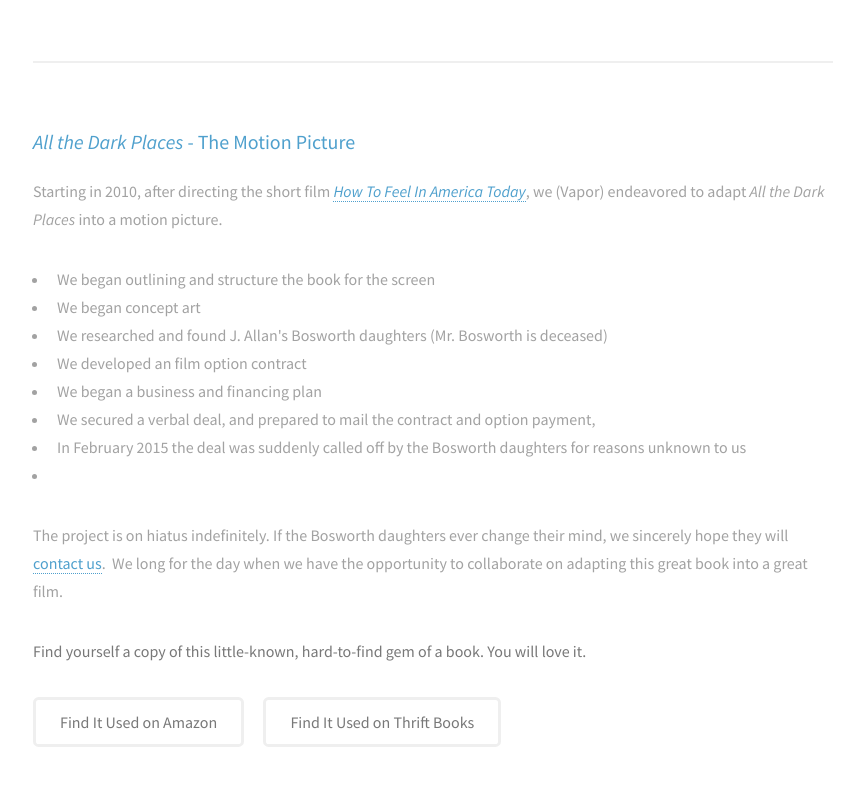
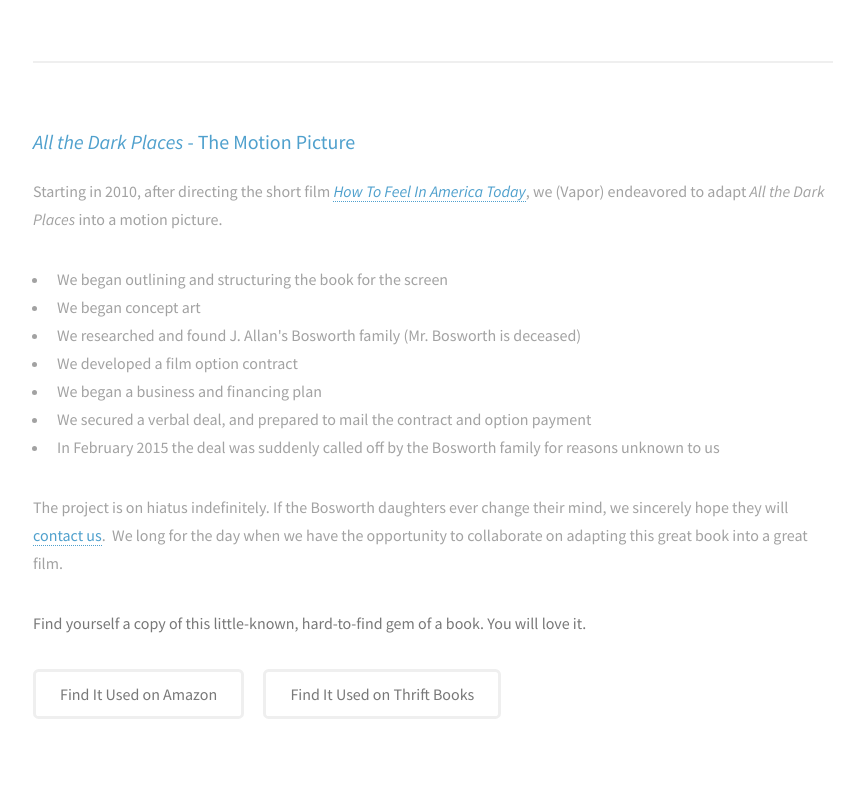
Before and after one commit to thisisjoewells/ADP-static-html-website, a plain HTML site: page index.html in a window 1280 px wide. Shown: the part 889-1674 px from the top of the page, without its empty margins (399-1255 px from the left). Drawn offline with Linux system fonts and the light colour scheme.

Commit message:
Typos and text tweaks
Most noticed by NW

```diff
--- a/index.html
+++ b/index.html
@@ -64,18 +64,17 @@
 						</header>
 						<p>Starting in 2010, after directing the short film <em><a href="http://thisisjoewells.com/howtofeelmovie.com/" target="_blank">How To Feel In America Today</a></em>, we (Vapor) endeavored to adapt <em>All the Dark Places</em> into a motion picture.</p>
 						<ul>
-                        <li>We began outlining and structure the book for the screen</li>
+                        <li>We began outlining and structuring the book for the screen</li>
                         <li>We began concept art</li>
-                        <li>We researched and found J. Allan's Bosworth daughters (Mr. Bosworth is deceased)</li>
-                        <li>We developed an film option contract</li>
-    <li>We began a business and financing plan</li>
-                        <li>We secured a verbal deal, and prepared to mail the contract and option payment,
-                        <li>In February 2015 the deal was suddenly called off by the Bosworth daughters for reasons unknown to us</li>
-                        <li>
+                        <li>We researched and found J. Allan's Bosworth family (Mr. Bosworth is deceased)</li>
+                        <li>We developed a film option contract</li>
+    					<li>We began a business and financing plan</li>
+                        <li>We secured a verbal deal, and prepared to mail the contract and option payment</li>
+                        <li>In February 2015 the deal was suddenly called off by the Bosworth family for reasons unknown to us</li>
 						</ul>
 						<p>The project is on hiatus indefinitely. If the Bosworth daughters ever change their mind, we sincerely hope they will <a href="http://www.vapor.pics" target="_blank">contact us</a>. &nbsp;We long for the day when we have the opportunity to collaborate on adapting this great book into a great film.</p>
 						<p><strong>Find yourself a copy of this little-known, hard-to-find gem of a book.  You will love it.</strong></p>
-                        </ul>
+
                       <ul class="actions">
 								<li><a href="http://www.amazon.com/All-dark-places-Allan-Bosworth/dp/B0006BTYPU/ref=sr_1_2?ie=UTF8&qid=1354818979&sr=8-2&keywords=%22all+the+dark+places%22+book" target="_blank" class="button">Find It Used on Amazon</a></li>
                                 <li><a href="http://www.thriftbooks.com/w/all-the-dark-places/8241097/#isbn=B0006BTYPU" target="_blank" class="button">Find It Used on Thrift Books</a></li>
```
